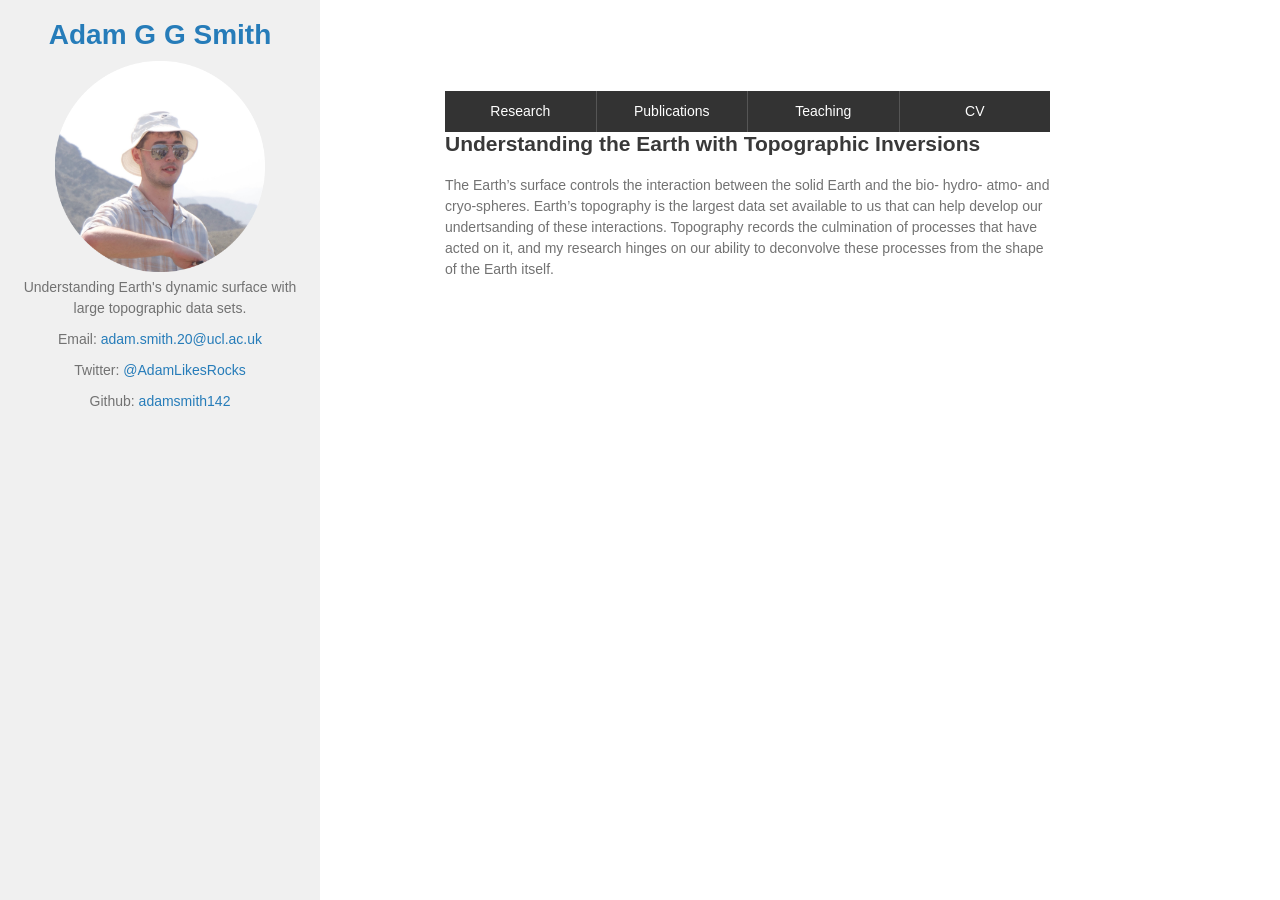
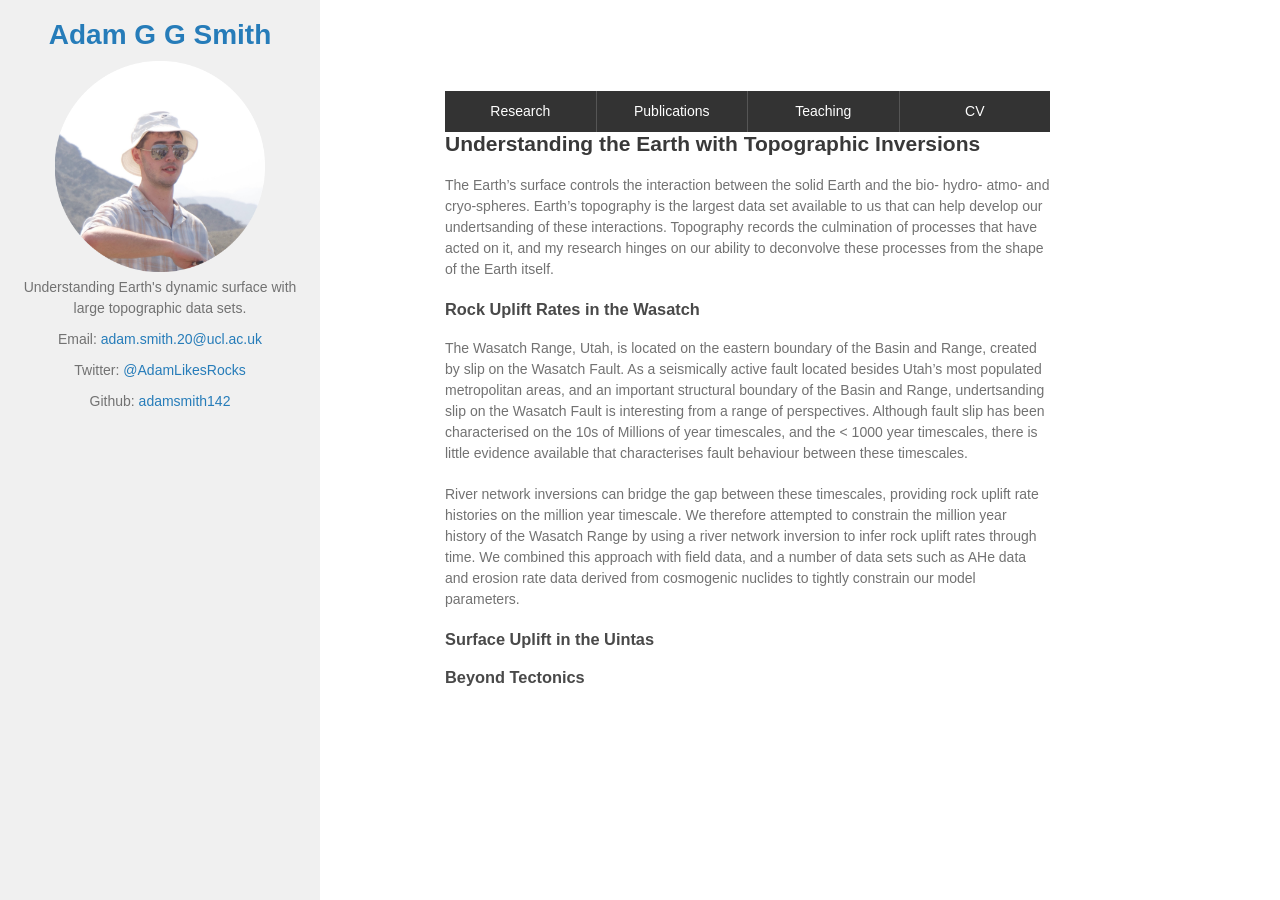
Before and after one commit to adamsmith142/adamsmith142.github.io, a Jekyll site: the page built from Research.md, in a window 1280 px wide and 900 px high. Built offline with Jekyll 4.4.1, drawn with Linux system fonts in a browser that asks for light colours; our own code applies the rules of GitHub Pages for plain Markdown files.

Commit message:
Update Research.md

```diff
--- a/Research.md
+++ b/Research.md
@@ -2,3 +2,14 @@
 ## Understanding the Earth with Topographic Inversions
 
 The Earth's surface controls the interaction between the solid Earth and the bio- hydro- atmo- and cryo-spheres. Earth's topography is the largest data set available to us that can help develop our undertsanding of these interactions. Topography records the culmination of processes that have acted on it, and my research hinges on our ability to deconvolve these processes from the shape of the Earth itself.
+
+### Rock Uplift Rates in the Wasatch
+
+The Wasatch Range, Utah, is located on the eastern boundary of the Basin and Range, created by slip on the Wasatch Fault. As a seismically active fault located besides Utah's most populated metropolitan areas, and an important structural boundary of the Basin and Range, undertsanding slip on the Wasatch Fault is interesting from a range of perspectives. Although fault slip has been characterised on the 10s of Millions of year timescales, and the < 1000 year timescales, there is little evidence available that characterises fault behaviour between these timescales.
+
+River network inversions can bridge the gap between these timescales, providing rock uplift rate histories on the million year timescale. We therefore attempted to constrain the million year history of the Wasatch Range by using a river network inversion to infer rock uplift rates through time. We combined this approach with field data, and a number of data sets such as AHe data and erosion rate data derived from cosmogenic nuclides to tightly constrain our model parameters.
+
+
+### Surface Uplift in the Uintas
+
+### Beyond Tectonics
```
